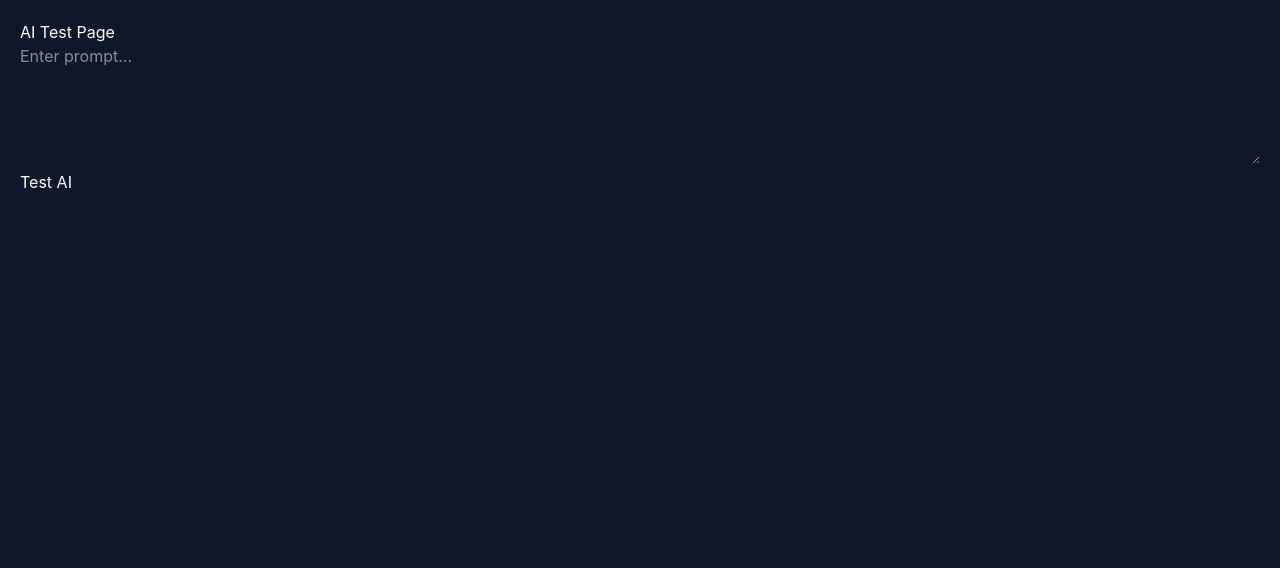
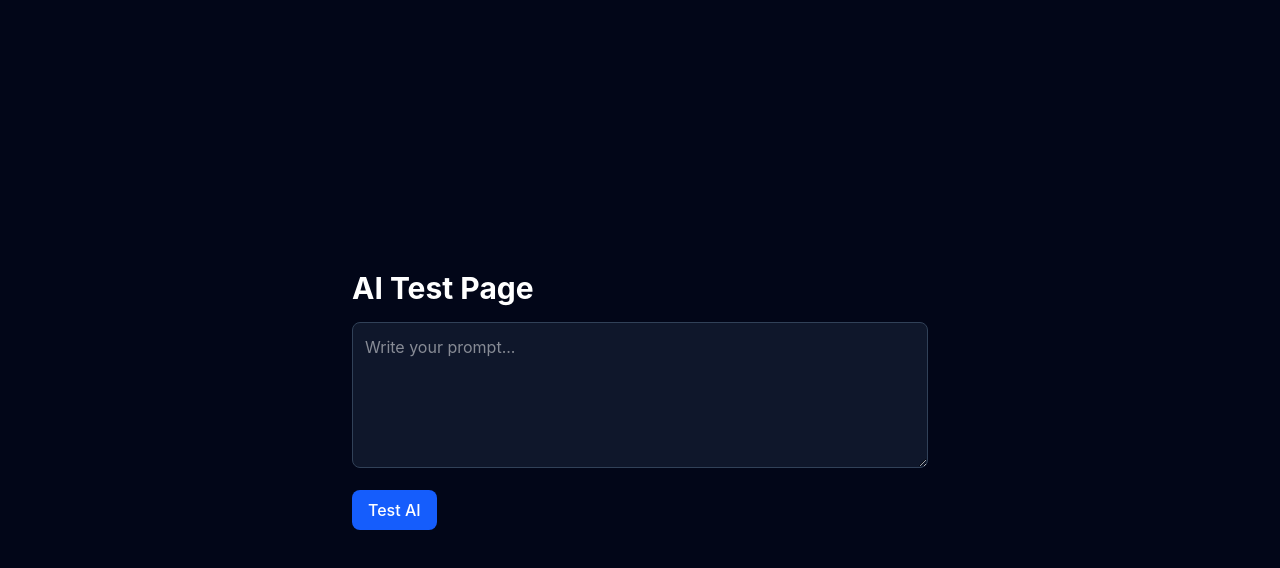
Before and after one commit to fpremuz/orbitwatch, a React (Vite) app in the folder frontend/: page /ai/test in a window 1280 px wide. Shown: the top 568 px of the page. Built offline with nearby package versions, Linux system fonts and the light colour scheme.

Commit message:
improved ui

```diff
--- a/frontend/package.json
+++ b/frontend/package.json
@@ -16,8 +16,7 @@
     "react": "^19.2.5",
     "react-dom": "^19.2.5",
     "react-router-dom": "^7.15.1",
-    "recharts": "^3.8.1",
-    "tailwindcss": "^4.3.0"
+    "recharts": "^3.8.1"
   },
   "devDependencies": {
     "@eslint/js": "^10.0.1",
@@ -25,10 +24,13 @@
     "@types/react": "^19.2.14",
     "@types/react-dom": "^19.2.3",
     "@vitejs/plugin-react": "^6.0.1",
+    "autoprefixer": "^10.5.0",
     "eslint": "^10.2.1",
     "eslint-plugin-react-hooks": "^7.1.1",
     "eslint-plugin-react-refresh": "^0.5.2",
     "globals": "^17.5.0",
+    "postcss": "^8.5.15",
+    "tailwindcss": "^4.3.0",
     "typescript": "~6.0.2",
     "typescript-eslint": "^8.58.2",
     "vite": "^8.0.10"
--- a/frontend/src/pages/AITestPage.tsx
+++ b/frontend/src/pages/AITestPage.tsx
@@ -1,46 +1,58 @@
 import { useState } from "react"
+import axios from "axios"
 
 export default function AITestPage() {
   const [prompt, setPrompt] = useState("")
   const [result, setResult] = useState("")
   const [loading, setLoading] = useState(false)
 
-  async function handleTest() {
+  const testAI = async () => {
     setLoading(true)
+    setResult("")
 
-    const res = await fetch("http://localhost:8000/ai/test", {
-      method: "POST",
-      headers: {
-        "Content-Type": "application/json"
-      },
-      body: JSON.stringify({ prompt })
+    try {
+      const res = await axios.post("http://localhost:8000/ai/test", {
+        prompt,
       })
 
-    const data = await res.json()
-
-    setResult(data.result)
+      setResult(res.data.result)
+    } catch (err) {
+      setResult("Error calling AI")
+    } finally {
       setLoading(false)
+    }
   }
 
   return (
-    <div style={{ padding: 20 }}>
-      <h1>AI Test Page</h1>
+    <div className="min-h-screen bg-slate-950 text-white flex items-center justify-center p-6">
+      <div className="w-full max-w-xl space-y-4">
+
+        <h1 className="text-3xl font-bold">
+          AI Test Page
+        </h1>
 
         <textarea
+          className="w-full p-3 rounded-lg bg-slate-900 border border-slate-700 focus:outline-none focus:ring-2 focus:ring-blue-500"
+          rows={5}
+          placeholder="Write your prompt..."
           value={prompt}
           onChange={(e) => setPrompt(e.target.value)}
-        placeholder="Enter prompt..."
-        rows={5}
-        style={{ width: "100%" }}
         />
 
-      <button onClick={handleTest} disabled={loading}>
-        {loading ? "Running..." : "Test AI"}
+        <button
+          onClick={testAI}
+          disabled={loading}
+          className="px-4 py-2 bg-blue-600 hover:bg-blue-700 rounded-lg font-medium disabled:opacity-50"
+        >
+          {loading ? "Thinking..." : "Test AI"}
         </button>
 
-      <pre style={{ marginTop: 20 }}>
-        {result}
-      </pre>
+        {result && (
+          <div className="p-4 rounded-lg bg-slate-900 border border-slate-700">
+            <pre className="whitespace-pre-wrap">{result}</pre>
+          </div>
+        )}
+      </div>
     </div>
   )
 }
```
Also changed, not shown: 2 other files (tests, documents, lock files or other folders). Lines whose indentation alone changed are shown as unchanged.
